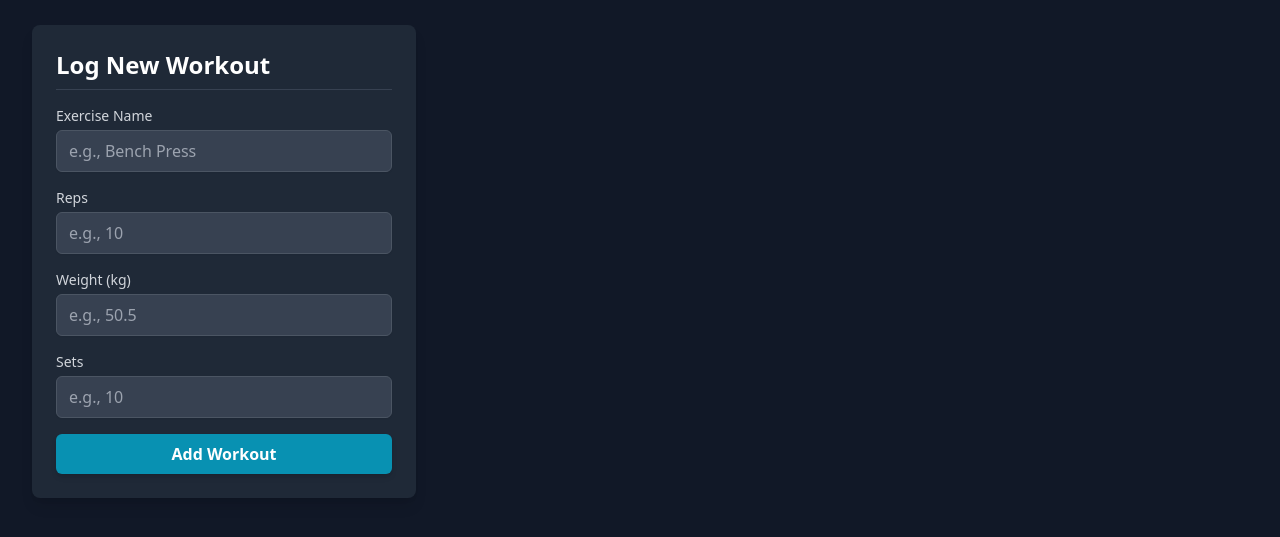
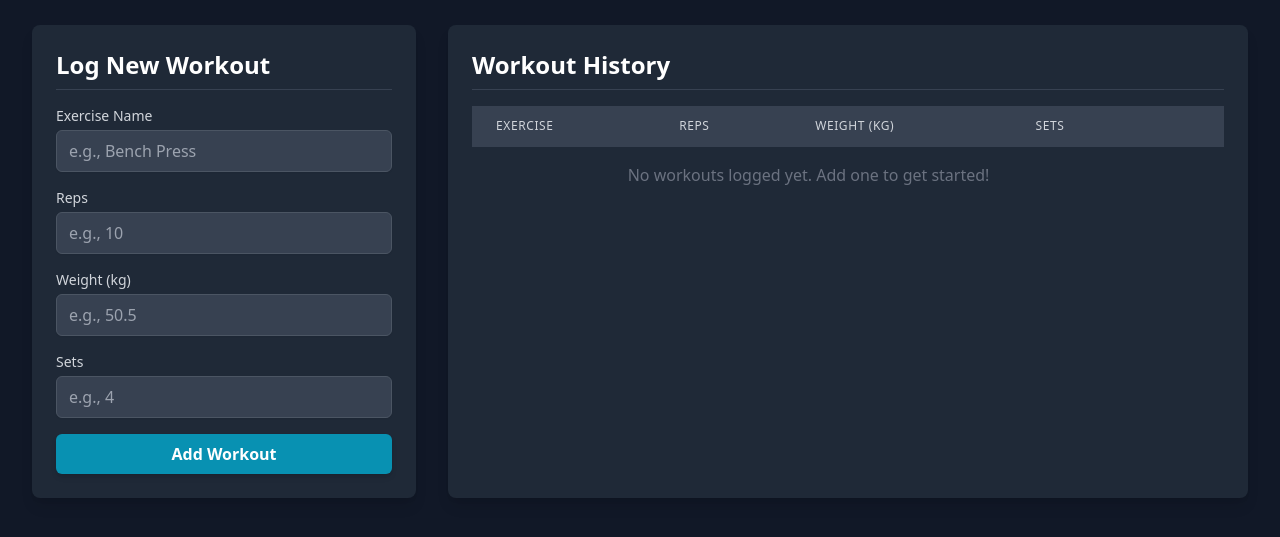
Before and after one commit to Jameslaw194/Gym-Tracker, a Flask app: page / in a window 1280 px wide. Shown: the part 87-624 px from the top of the page. Run offline with Flask 3, Linux system fonts and the light colour scheme; some libraries are stand-ins or nearby versions.

Commit message:
Basic logic complete
app.py -
logic for adding a workout complete
logic for deleting a workout complete

index.html -
Added html/css for displaying the previous exercises recorded

```diff
--- a/app.py
+++ b/app.py
@@ -36,17 +36,40 @@ def index():
 @app.route('/add', methods=['POST'])
 def add_workout():
     # Handles the form submission for adding a new workout.
+    exercise = request.form.get('exercise')
+    reps = request.form.get('reps')
+    weight = request.form.get('weight')
+    sets = request.form.get('sets')
 
+    if not exercise or not reps or not weight:
+        return redirect(url_for('index'))
 
+    try:
+        # Create a new workout object and add it to the database.
+        new_workout = Workout(
+            exercise=exercise,
+            reps=int(reps),
+            weight=float(weight),
+            sets=int(sets)
+        )
+        db.session.add(new_workout)
+        db.session.commit()
+    except (ValueError, TypeError):
+        # Handle cases where reps/weight are not valid numbers.
+        pass
 
     return redirect(url_for('index'))
 
 @app.route('/delete/<int:id>')
 def delete_workout(id):
     # Deletes a workout entry from the database.
-
-
-
+    workout_to_delete = Workout.query.get_or_404(id)
+    try:
+        db.session.delete(workout_to_delete)
+        db.session.commit()
+    except:
+        # Handle potential errors during deletion.
+        pass
     return redirect(url_for('index'))
 
 # --- Main Flask Execution ---
--- a/templates/index.html
+++ b/templates/index.html
@@ -22,9 +22,12 @@
 
         <!-- Main Content -->
         <main class="grid grid-cols-1 lg:grid-cols-3 gap-8">
+
             <!-- Add Workout Form -->
             <div class="lg:col-span-1 bg-gray-800 p-6 rounded-lg shadow-lg">
+
                 <h2 class="text-2xl font-semibold mb-4 border-b border-gray-700 pb-2">Log New Workout</h2>
+
                 <form action="/add" method="POST" class="space-y-4">
                     <div>
                         <label for="exercise" class="block text-sm font-medium text-gray-300">Exercise Name</label>
@@ -43,7 +46,7 @@
                     </div>
                     <div>
                         <label for="sets" class="block text-sm font-medium text-gray-300">Sets</label>
-                        <input type="number" name="sets" id="sets" placeholder="e.g., 10" required
+                        <input type="number" name="sets" id="sets" placeholder="e.g., 4" required
                                class="mt-1 block w-full bg-gray-700 border border-gray-600 rounded-md shadow-sm py-2 px-3 focus:outline-none focus:ring-cyan-500 focus:border-cyan-500">
                     </div>
                     <div>
@@ -55,7 +58,50 @@
                 </form>
             </div>
 
+            <!-- Workout Log Display -->
+            <div class="lg:col-span-2 bg-gray-800 p-6 rounded-lg shadow-lg">
 
+                <h2 class="text-2xl font-semibold mb-4 border-b border-gray-700 pb-2">Workout History</h2>
 
+                <div class="overflow-x-auto">
+                    <table class="min-w-full divide-y divide-gray-700">
+                        <thead class="bg-gray-700">
+                            <tr>
+                                <th scope="col" class="px-6 py-3 text-left text-xs font-medium text-gray-300 uppercase tracking-wider">Exercise</th>
+                                <th scope="col" class="px-6 py-3 text-left text-xs font-medium text-gray-300 uppercase tracking-wider">Reps</th>
+                                <th scope="col" class="px-6 py-3 text-left text-xs font-medium text-gray-300 uppercase tracking-wider">Weight (kg)</th>
+                                <th scope="col" class="px-6 py-3 text-left text-xs font-medium text-gray-300 uppercase tracking-wider">Sets</th>
+                                <th scope="col" class="relative px-6 py-3">
+                                    <span class="sr-only">Delete</span>
+                                </th>
+                            </tr>
+                        </thead>
 
+                        <tbody class="bg-gray-800 divide-y divide-gray-700">
+                            {% for workout in workouts %}
+                            <tr>
+                                <td class="px-6 py-4 whitespace-nowrap text-sm font-medium text-white">{{ workout.exercise }}</td>
+                                <td class="px-6 py-4 whitespace-nowrap text-sm text-gray-300">{{ workout.reps }}</td>
+                                <td class="px-6 py-4 whitespace-nowrap text-sm text-gray-300">{{ workout.weight }}</td>
+                                <td class="px-6 py-4 whitespace-nowrap text-sm text-gray-300">{{ workout.sets }}</td>
+                                <td class="px-6 py-4 whitespace-nowrap text-right text-sm font-medium">
+                                    <a href="/delete/{{ workout.id }}" class="text-red-500 hover:text-red-700 transition duration-300">Delete</a>
+                                </td>
+                            </tr>
+                            {% else %}
+                            <tr>
+                                <td colspan="4" class="px-6 py-4 text-center text-gray-500">No workouts logged yet. Add one to get started!</td>
+                            </tr>
+                            {% endfor %}
+                        </tbody>
+                    </table>
+                </div>
+            </div>
+        </main>
+
+    </div>
+
+    <script src="{{ url_for('static', filename='js/script.js') }}"></script>
+
+</body>
 </html>
```
